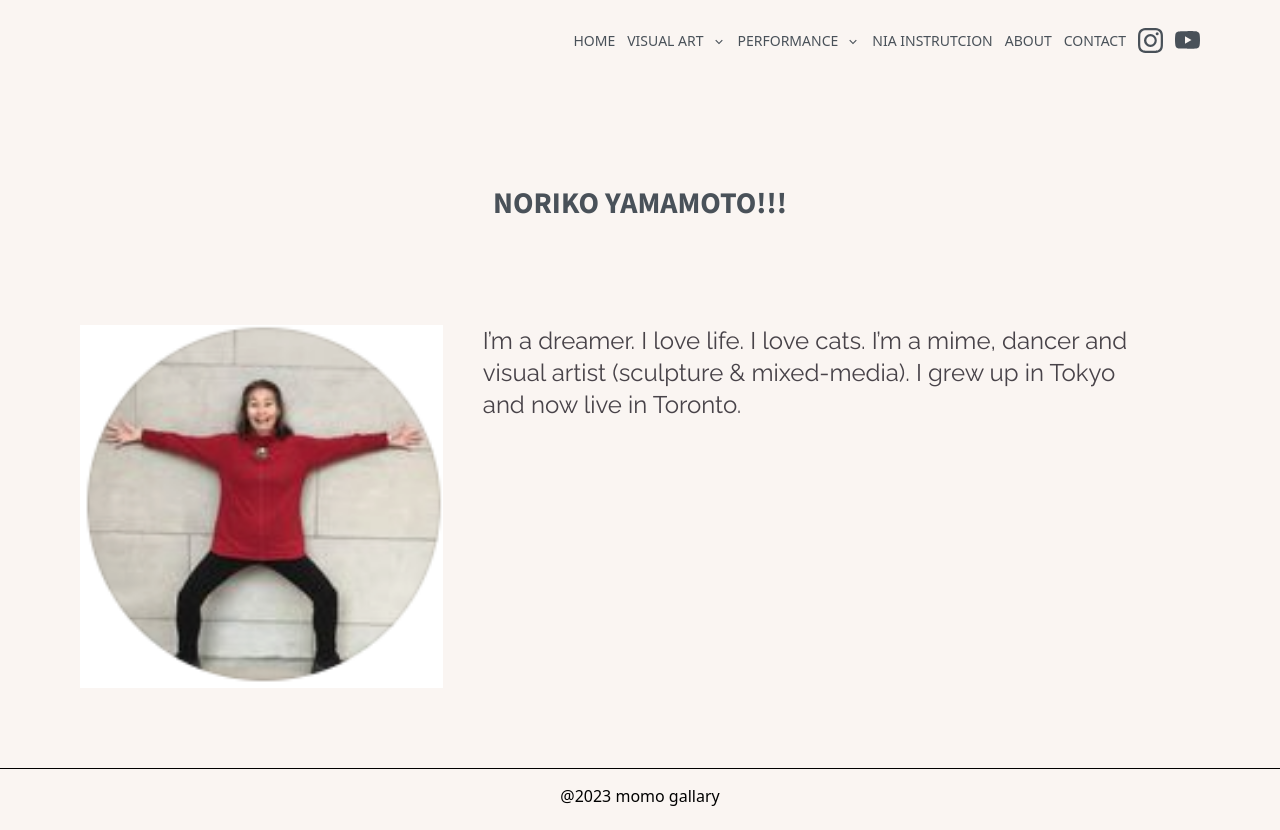
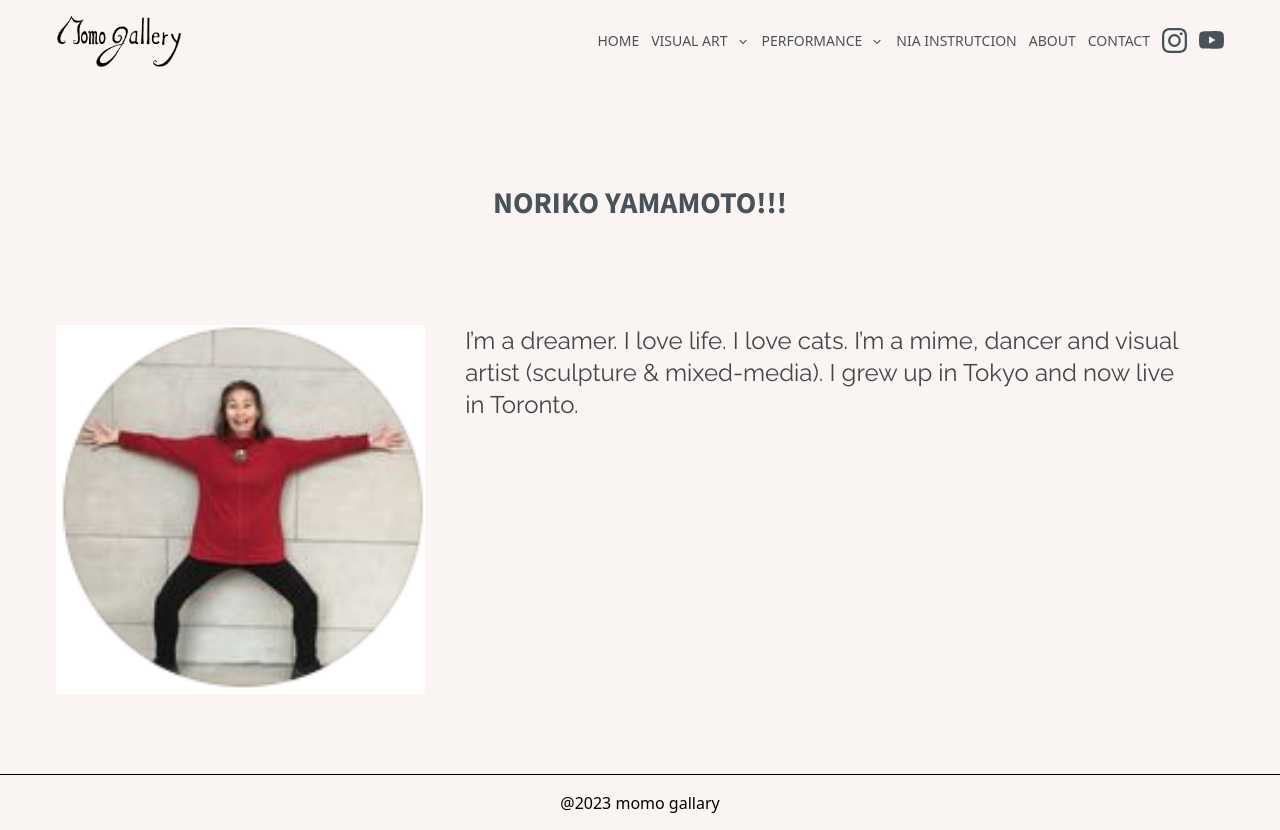
Before and after one commit to CarlSmoky/nextApp, a Next.js app: page /about in a window 1280 px wide. Built offline with nearby package versions, Linux system fonts and the light colour scheme; a web font is replaced by a local one.

Commit message:
Change logo

```diff
--- a/app/components/Navbar/Navbar.tsx
+++ b/app/components/Navbar/Navbar.tsx
@@ -17,11 +17,11 @@ const Navbar: React.FC = () => {
   return (
     <nav className="margin-global whitespace-nowrap">
       <div className="flex items-center font-medium justify-between">
-        <div className="z-20 py-5 lg:w-auto w-full flex justify-between">
+        <div className="z-20 py-3 lg:w-auto w-full flex justify-between">
           <Image
             src={Logo}
             alt="logo"
-            className="hidden sm:cursor-pointer h-9"
+            className="sm:cursor-pointer w-28 lg:h-14 lg:w-full"
           />
           <div
             className="cursor-pointer text-3xl lg:hidden text-black-100"
@@ -46,7 +46,7 @@ const Navbar: React.FC = () => {
         {/* Mobile nav */}
         <ul
           className={`
-        lg:hidden bg-white-100 fixed w-full top-0 overflow-y-auto bottom-0 py-24
+        lg:hidden bg-prime-100 fixed w-full top-0 overflow-y-auto bottom-0 py-24
         duration-500 ${open ? "left-0 z-10" : "left-[-100%] z-10"}
         `}
         >
--- a/app/globals.css
+++ b/app/globals.css
@@ -4,12 +4,12 @@
 
 @layer utilities {
   .margin-global {
-    @apply mx-2 md:mx-16 lg:mx-20 xl:mx-24
+    @apply mx-2 md:mx-4 lg:mx-14 xl:mx-20
   }
 }
 
 @layer components {
   .nav-sns {
-    @apply py-7 px-3 md:pr-0 uppercase inline-block text-grey-200 text-sm hover:text-black-100 transition-all duration-300 ease-in-out
+    @apply py-7 px-3 lg:pr-0 uppercase inline-block text-grey-200 text-sm hover:text-black-100 transition-all duration-300 ease-in-out
   }
 }
```
Also changed, not shown: public/images/Logo.png.
